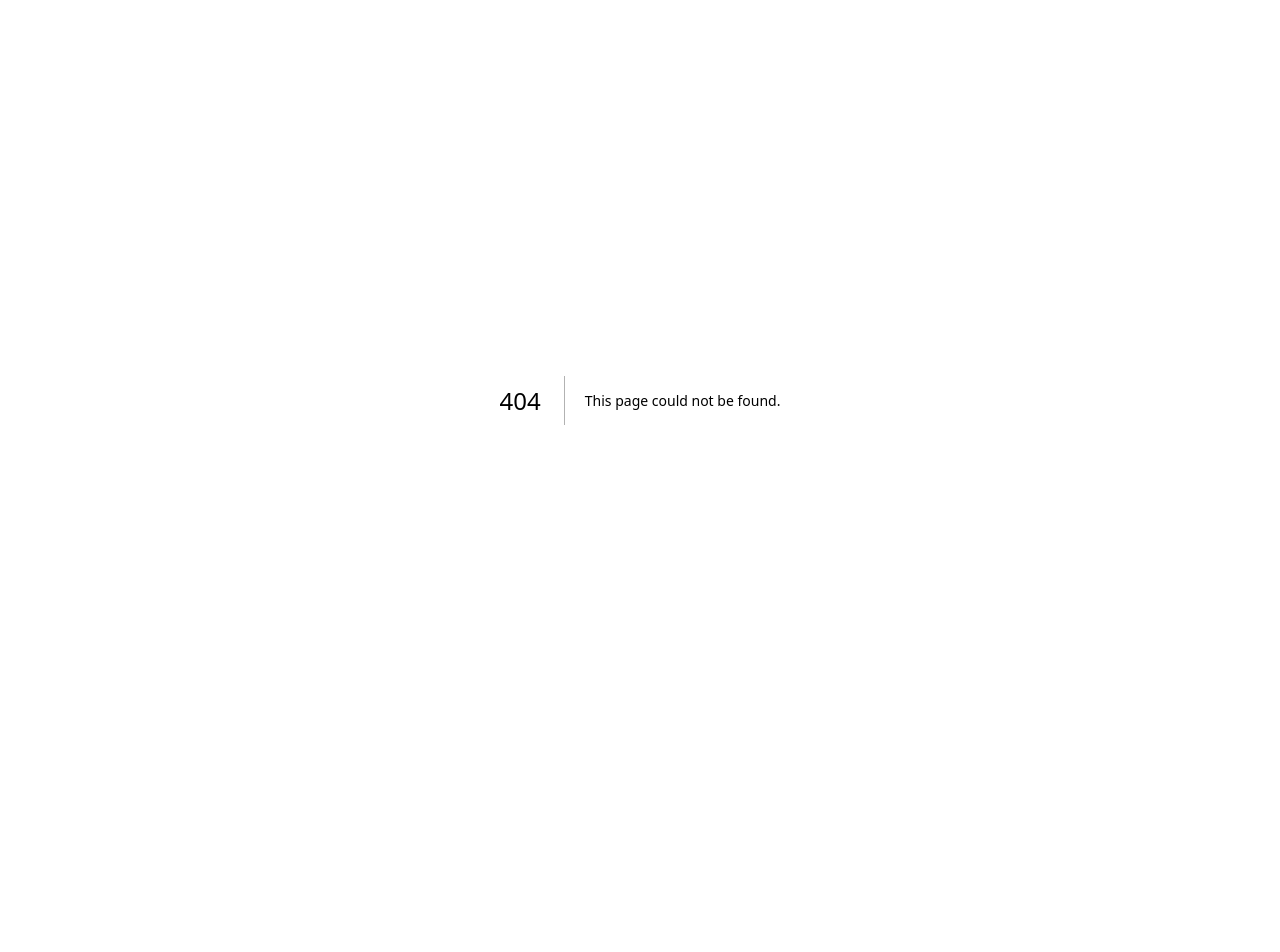
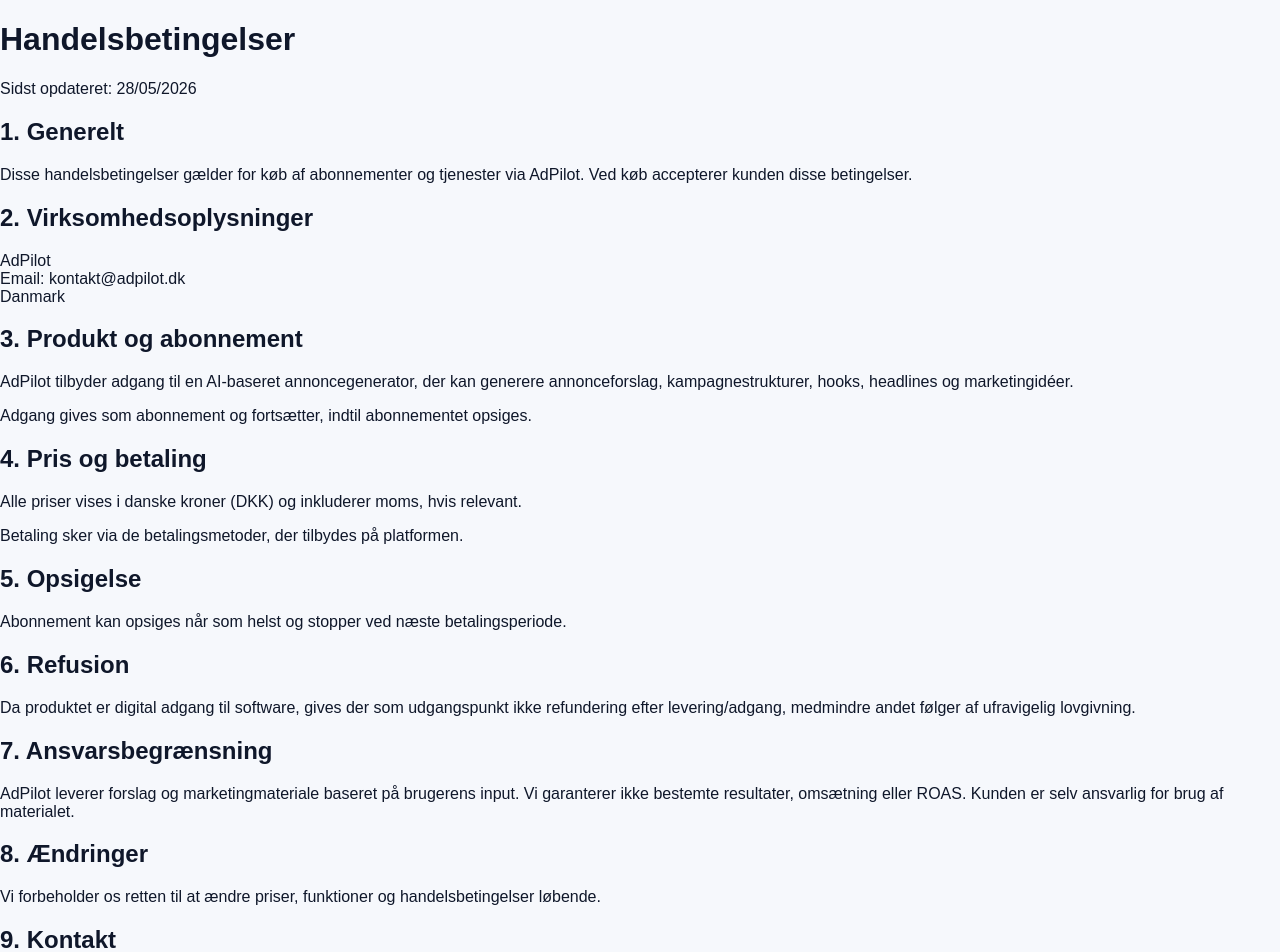
Before and after one commit to postjkhandel-ship-it/adpilot, a Next.js app: page /handelsbetingelser in a window 1280 px wide. Before the commit this address had no page. Shown: the top 952 px of the page. Before the commit the page ends 800 px from the top, so only its background shows below. Built offline with nearby package versions, Linux system fonts and the light colour scheme.

Commit message:
Create page.js

```diff
--- /dev/null
+++ b/app/handelsbetingelser/page.js
@@ -0,0 +1,79 @@
+export default function Handelsbetingelser() {
+  return (
+    <main className="legalPage">
+      <div className="legalContainer">
+        <h1>Handelsbetingelser</h1>
+
+        <p>Sidst opdateret: 28/05/2026</p>
+
+        <h2>1. Generelt</h2>
+        <p>
+          Disse handelsbetingelser gælder for køb af abonnementer og tjenester
+          via AdPilot. Ved køb accepterer kunden disse betingelser.
+        </p>
+
+        <h2>2. Virksomhedsoplysninger</h2>
+        <p>
+          AdPilot <br />
+          Email: kontakt@adpilot.dk <br />
+          Danmark
+        </p>
+
+        <h2>3. Produkt og abonnement</h2>
+        <p>
+          AdPilot tilbyder adgang til en AI-baseret annoncegenerator, der kan
+          generere annonceforslag, kampagnestrukturer, hooks, headlines og
+          marketingidéer.
+        </p>
+
+        <p>
+          Adgang gives som abonnement og fortsætter, indtil abonnementet
+          opsiges.
+        </p>
+
+        <h2>4. Pris og betaling</h2>
+        <p>
+          Alle priser vises i danske kroner (DKK) og inkluderer moms, hvis
+          relevant.
+        </p>
+
+        <p>
+          Betaling sker via de betalingsmetoder, der tilbydes på platformen.
+        </p>
+
+        <h2>5. Opsigelse</h2>
+        <p>
+          Abonnement kan opsiges når som helst og stopper ved næste
+          betalingsperiode.
+        </p>
+
+        <h2>6. Refusion</h2>
+        <p>
+          Da produktet er digital adgang til software, gives der som
+          udgangspunkt ikke refundering efter levering/adgang, medmindre andet
+          følger af ufravigelig lovgivning.
+        </p>
+
+        <h2>7. Ansvarsbegrænsning</h2>
+        <p>
+          AdPilot leverer forslag og marketingmateriale baseret på brugerens
+          input. Vi garanterer ikke bestemte resultater, omsætning eller ROAS.
+          Kunden er selv ansvarlig for brug af materialet.
+        </p>
+
+        <h2>8. Ændringer</h2>
+        <p>
+          Vi forbeholder os retten til at ændre priser, funktioner og
+          handelsbetingelser løbende.
+        </p>
+
+        <h2>9. Kontakt</h2>
+        <p>
+          Har du spørgsmål, kan du kontakte os på:
+          <br />
+          kontakt@adpilot.dk
+        </p>
+      </div>
+    </main>
+  );
+}
```
